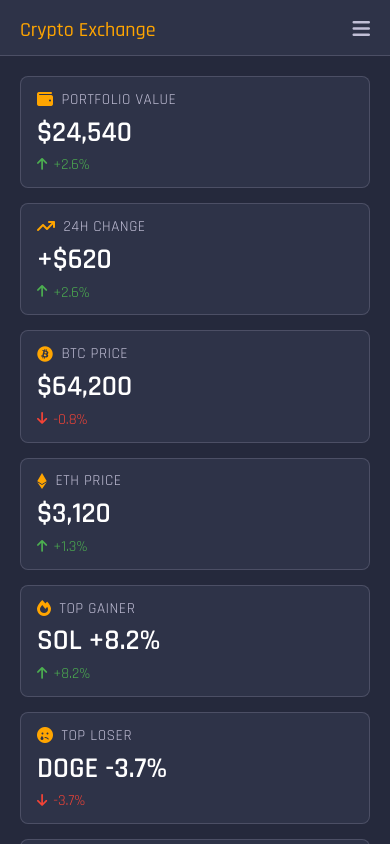
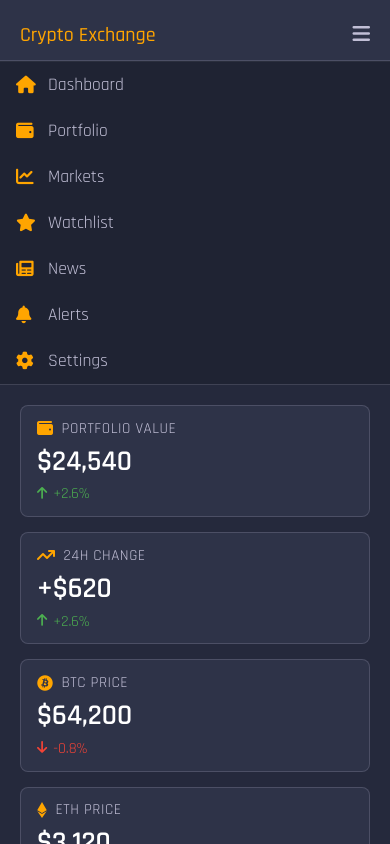
Before and after one commit to joseph-johnson27001/crypto-dashboard, a Vue app: page / in a window 390 px wide. Both pictures are taken after a click on the icon 371 px from the left and 28 px from the top of the page. Built offline with nearby package versions, Linux system fonts and the light colour scheme.

Commit message:
Top navigation layout

```diff
--- a/src/components/Navigation/SideBar.vue
+++ b/src/components/Navigation/SideBar.vue
@@ -81,7 +81,7 @@ export default {
   },
   methods: {
     toggleCollapse() {
-      this.$emit("update:collapsed", !this.collapsed); // ✅ emit instead of mutate
+      this.$emit("update:collapsed", !this.collapsed);
     },
     setActiveItem(name) {
       this.activeItem = name;
--- a/src/components/Navigation/TopNavigation.vue
+++ b/src/components/Navigation/TopNavigation.vue
@@ -1,17 +1,51 @@
 <template>
-  <div class="top-nav">
-    <div class="left-section">
-      <span class="brand">Crypto Exchange</span>
+  <div>
+    <div class="top-nav">
+      <div class="left-section">
+        <span class="brand">Crypto Exchange</span>
+      </div>
+      <div class="right-section">
+        <i class="fas fa-bars" @click="menuOpen = !menuOpen"></i>
+      </div>
     </div>
-    <div class="right-section">
-      <i class="fas fa-bars"></i>
-    </div>
+
+    <transition name="fade">
+      <ul v-if="menuOpen" class="dropdown-menu">
+        <li
+          v-for="item in menuItems"
+          :key="item.name"
+          @click="selectItem(item.name)"
+        >
+          <i :class="item.icon"></i>
+          <span>{{ item.label }}</span>
+        </li>
+      </ul>
+    </transition>
   </div>
 </template>
 
 <script>
 export default {
   name: "TopNavigation",
+  data() {
+    return {
+      menuOpen: false,
+      menuItems: [
+        { name: "dashboard", label: "Dashboard", icon: "fas fa-home" },
+        { name: "portfolio", label: "Portfolio", icon: "fas fa-wallet" },
+        { name: "markets", label: "Markets", icon: "fas fa-chart-line" },
+        { name: "watchlist", label: "Watchlist", icon: "fas fa-star" },
+        { name: "news", label: "News", icon: "fas fa-newspaper" },
+        { name: "alerts", label: "Alerts", icon: "fas fa-bell" },
+        { name: "settings", label: "Settings", icon: "fas fa-cog" },
+      ],
+    };
+  },
+  methods: {
+    selectItem() {
+      this.menuOpen = false;
+    },
+  },
 };
 </script>
 
@@ -31,7 +65,7 @@ export default {
   margin-right: -20px;
   margin-top: -20px;
   width: 100dvw;
-  padding-top: 5px;
+  padding-top: 10px;
   height: 50px;
 }
 
@@ -64,4 +98,52 @@ export default {
     display: flex;
   }
 }
+
+.dropdown-menu {
+  display: flex;
+  flex-direction: column;
+  background: #1f2333;
+  border-top: 1px solid rgba(255, 255, 255, 0.05);
+  list-style: none;
+  padding: 0;
+  margin: 0;
+  margin-top: -20px;
+  margin-left: -20px;
+  width: 100dvw;
+  color: #c1bfd6;
+  z-index: 99;
+  margin-bottom: 20px;
+}
+
+ul {
+  border-bottom: 1px solid rgba(193, 191, 214, 0.2);
+}
+
+.dropdown-menu li {
+  padding: 0.75rem 1rem;
+  display: flex;
+  align-items: center;
+  gap: 0.75rem;
+  font-size: 1.1rem;
+  cursor: pointer;
+  transition: background 0.1s linear;
+}
+
+.dropdown-menu li:hover {
+  background: rgba(255, 255, 255, 0.05);
+}
+
+.dropdown-menu i {
+  color: orange;
+  width: 20px;
+}
+
+.fade-enter-active,
+.fade-leave-active {
+  transition: opacity 0.1s linear;
+}
+.fade-enter-from,
+.fade-leave-to {
+  opacity: 0;
+}
 </style>
```
